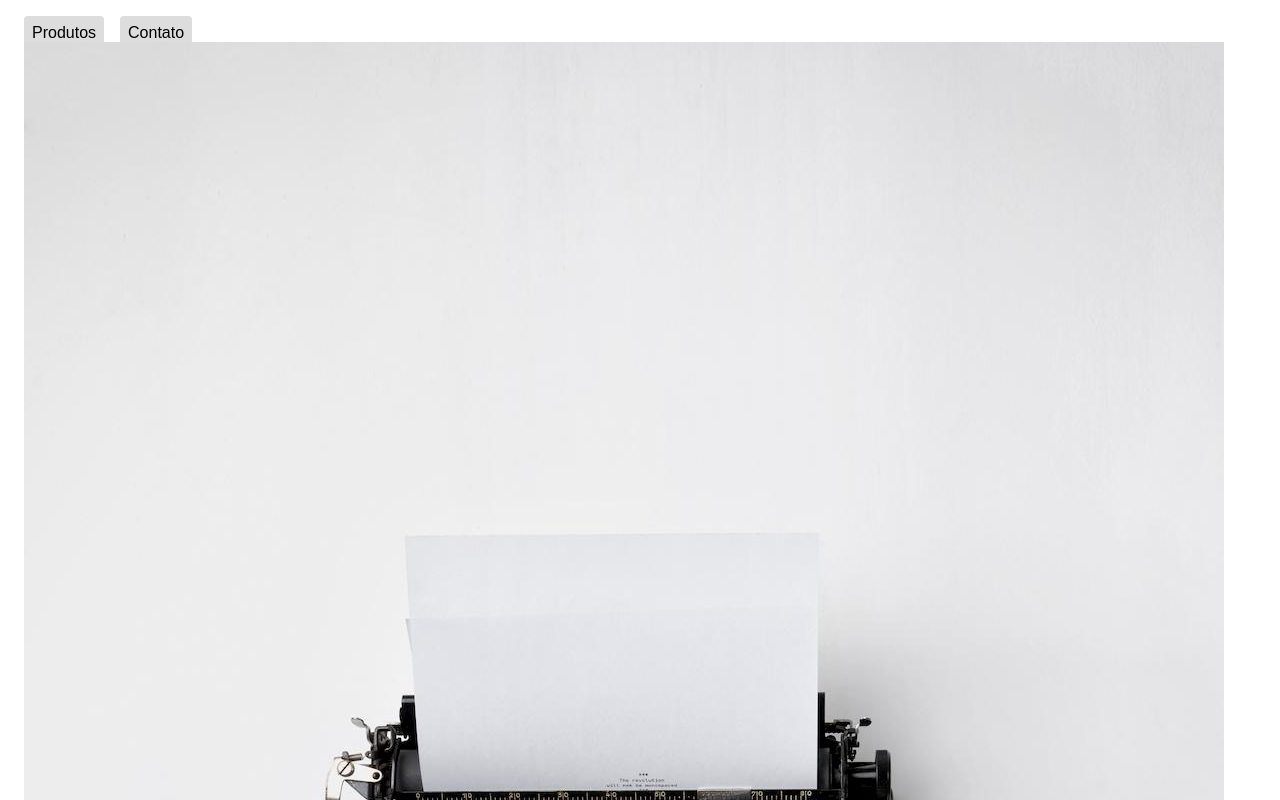
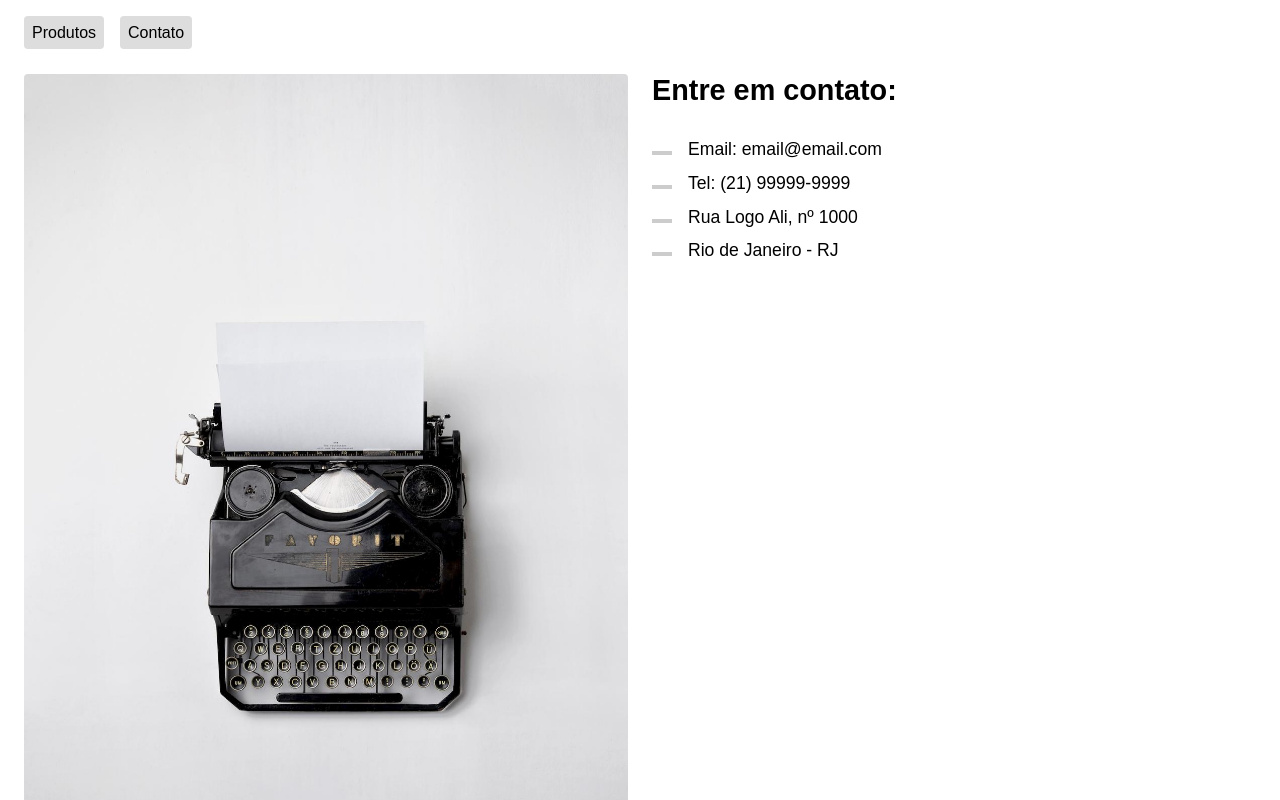
Before and after one commit to vleonecezar/catalogo-react, a React (Create React App) app: page /contato in a window 1280 px wide. Shown: the top 800 px of the page. Built offline with nearby package versions, Linux system fonts and the light colour scheme.

Commit message:
estilo da pagina contato e ajustes no estilo de imagens e header

```diff
--- a/src/App.css
+++ b/src/App.css
@@ -16,3 +16,8 @@ ul {
 a {
   text-decoration: none;
 }
+
+img {
+  width: 100%;
+  border-radius: 4px;
+}
--- a/src/Components/Contato.module.css
+++ b/src/Components/Contato.module.css
@@ -0,0 +1,24 @@
+.contato {
+  display: grid;
+  grid-template-columns: 1fr 1fr;
+  gap: 1.5rem;
+}
+
+.dados h2 {
+  font-size: 1.8rem;
+  margin-bottom: 2rem;
+}
+
+.dados ul li {
+  font-size: 1.1rem;
+  margin-bottom: 0.8rem;
+}
+
+.dados ul li::before {
+  content: "";
+  display: inline-block;
+  margin-right: 1rem;
+  width: 20px;
+  height: 4px;
+  background: #ccc;
+}
--- a/src/Components/Header.module.css
+++ b/src/Components/Header.module.css
@@ -1,3 +1,7 @@
+.header {
+  margin-bottom: 2rem;
+}
+
 .header ul {
   display: flex;
 }
```
